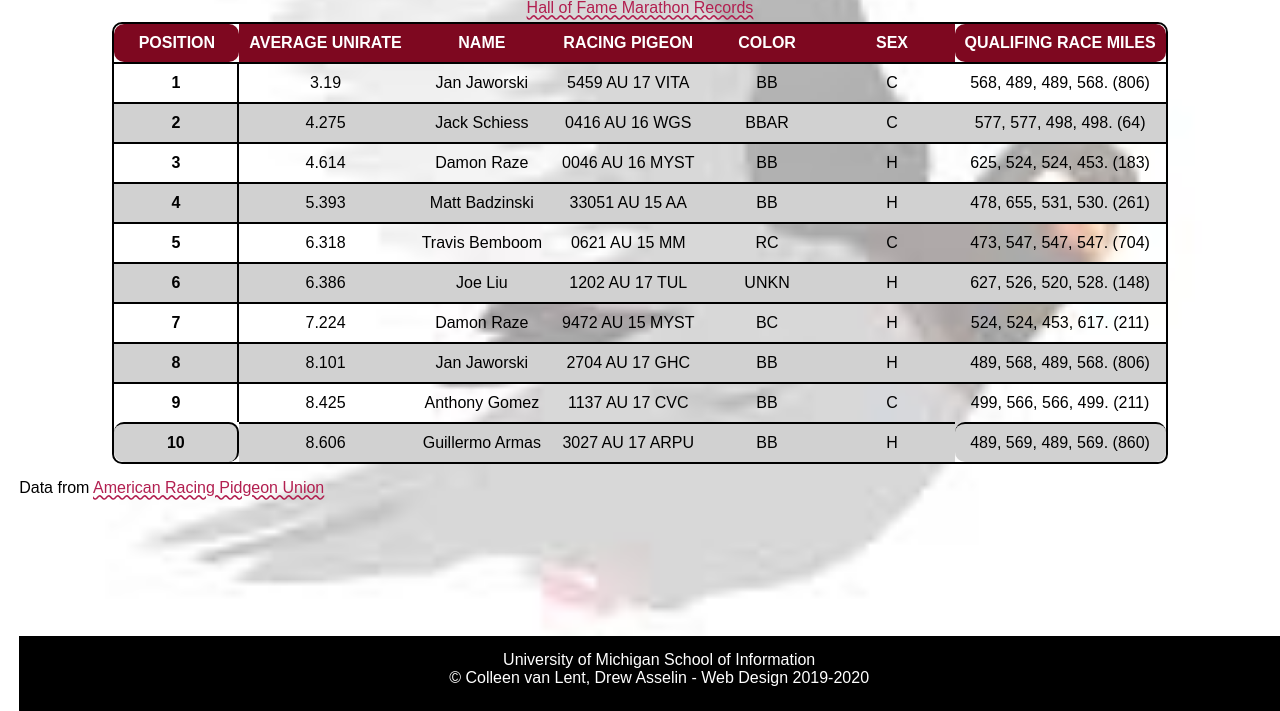
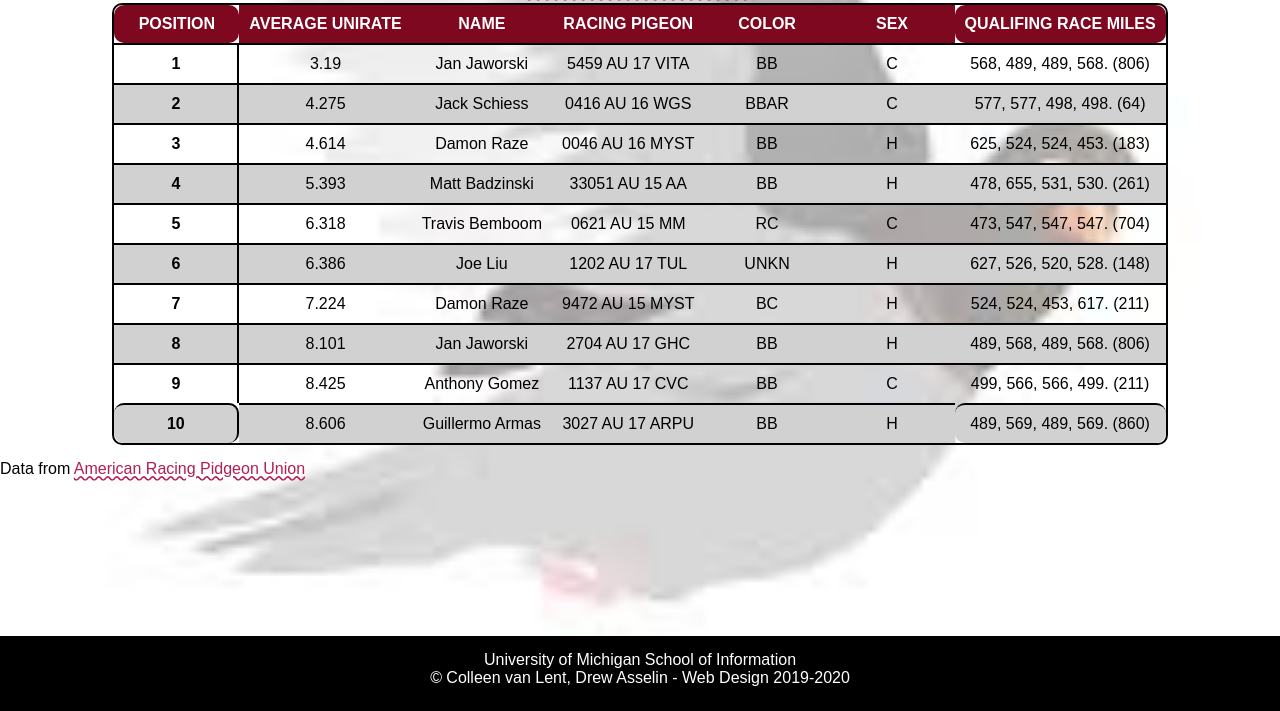
Before and after one commit to rthom04/homework4-2021, a plain HTML site: page index.html in a window 1280 px wide. Shown: the part 89-800 px from the top of the page. Drawn offline with Linux system fonts and the light colour scheme; a web font is replaced by a local one.

Commit message:
Update style.css

```diff
--- a/css/style.css
+++ b/css/style.css
@@ -27,7 +27,7 @@ tr{
 body{
   color: #000000;
   font-size: 16px;
-  margin: 1.2em;
+  margin: 0;
   background-position: center;
   font-family: "Andika",  sans-serif;
   background-size: cover;
```
